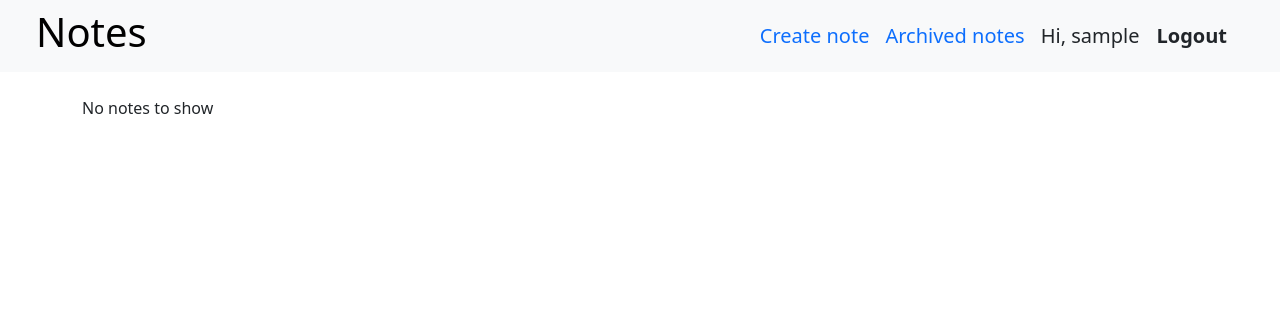
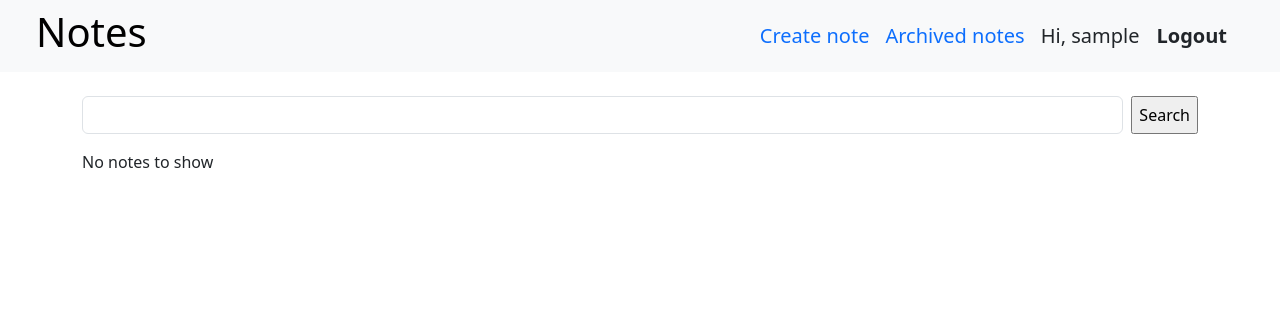
Before and after one commit to ronaldrpc/my-notes, a Django app: page /notes/ in a window 1280 px wide. Shown: the top 332 px of the page. Run offline with Django 5.2, Linux system fonts and the light colour scheme; the visitor is signed in with stand-in values (Sample User, id 1); data that the repository does not hold is empty.

Commit message:
feat(Notes): add search functionality (template, view).

```diff
--- a/notes/templates/notes/index.html
+++ b/notes/templates/notes/index.html
@@ -7,8 +7,20 @@
     {% endif %}
 {% endblock %}
 {% block 'content' %}
-    {% if notes %}
-        <main>
+    <main>
+        <div class="my-3">
+            {% if 'archived' in request.path %}
+                <form action="{% url 'notes:index_archived' status='archived' %}" method="get">
+            {% else %}
+                <form action="{% url 'notes:index' %}" method="get">
+            {% endif %}
+                <div class="d-flex gap-2">
+                    <input class="form-control" type="search" name="search_input" value="{{ search_input }}">
+                    <input class="" type="submit" value="Search">
+                </div>
+            </form>
+        </div>
+        {% if notes %}
             <div class="list-notes">
                 {% for note in notes %}
                     <div class="card" style="width: 18rem;">
@@ -21,8 +33,8 @@
                     </div>
                 {% endfor %}
             </div>
-        </main>
-    {% else %}
-        <p>No notes to show</p>
-    {% endif %}
+        {% else %}
+            <p>No notes to show</p>
+        {% endif %}
+    </main>
 {% endblock %}
--- a/notes/views.py
+++ b/notes/views.py
@@ -21,6 +21,14 @@ class IndexView(LoginRequiredMixin, generic.ListView):
         active_user_notes = Note.objects.filter(is_active=active_status, created_by=self.request.user)
         ordered_notes = active_user_notes.order_by('-last_modified_date')
         return ordered_notes
+
+    def get_context_data(self, **kwargs):
+        context = super().get_context_data(**kwargs)
+        search_input = self.request.GET.get('search_input', '')
+        context['search_input'] = search_input
+        # This works becase get_queryset() is executed before get_context_data()
+        context['notes'] = context['notes'].filter(title__icontains=search_input)
+        return context
 
 
 class DetailView(LoginRequiredMixin, generic.DetailView):
```
